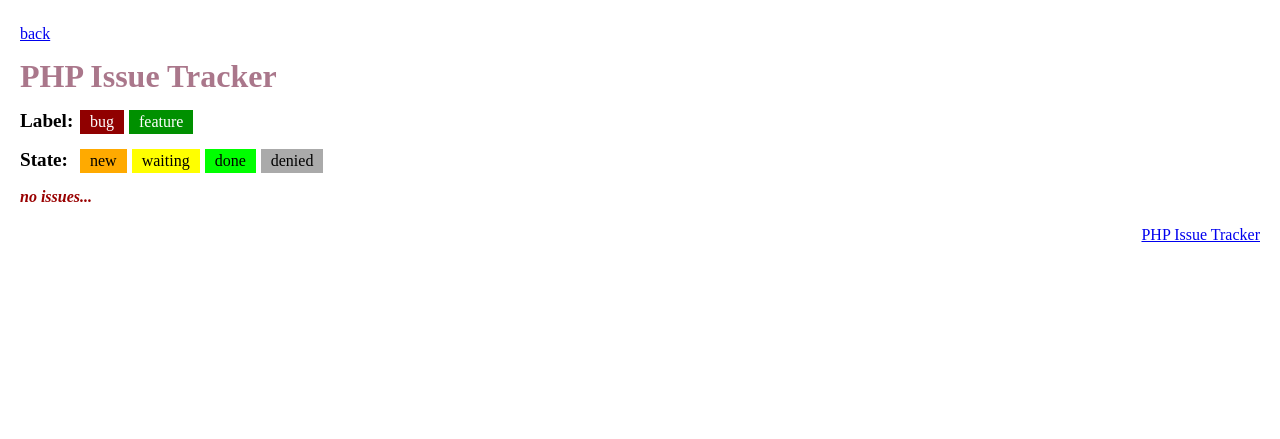
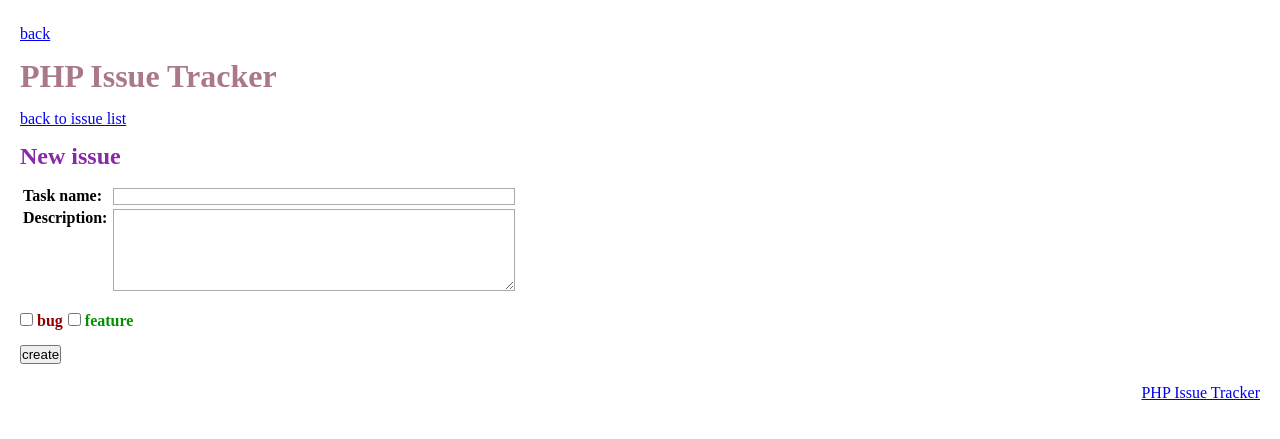
Before and after one commit to VladaHejda/phpIssueTracker, a PHP site: page /phpIssueTracker/app/tracker.php?new in a window 1280 px wide. Shown: the top 439 px of the page. Run offline with PHP 8.4, Linux system fonts and the light colour scheme; data comes from the database, SQL or seed files in the repository; data that the repository does not hold is empty.

Commit message:
issue creation

```diff
--- a/install.sql
+++ b/install.sql
@@ -3,7 +3,9 @@ CREATE TABLE tasks (
 	task VARCHAR(63) NOT NULL,
 	description TEXT NOT NULL,
 	state ENUM('new', 'waiting', 'done', 'denied') NOT NULL DEFAULT 'new',
-	updated TIMESTAMP DEFAULT CURRENT_TIMESTAMP,
+	updated TIMESTAMP DEFAULT CURRENT_TIMESTAMP ON UPDATE CURRENT_TIMESTAMP,
+	created TIMESTAMP DEFAULT CURRENT_TIMESTAMP,
+	creator_ipv4 INT(1) SIGNED NOT NULL,
 	PRIMARY KEY (id),
 	INDEX (task),
 	INDEX (updated)
--- a/src/phpIssueTracker/app/list.php
+++ b/src/phpIssueTracker/app/list.php
@@ -50,11 +50,7 @@ if (!empty($conditions)) {
 	$conditions = sprintf('WHERE %s', $conditions);
 }
 
-$labelsData = $pdo->query('SELECT label, color FROM labels')->fetchAll();
-$labels = array();
-foreach ($labelsData as $label) {
-	$labels[$label->label] = $label;
-}
+$labels = $pdo->query('SELECT label, color FROM labels')->fetchAll();
 
 $query = "SELECT %s FROM tasks
 	LEFT JOIN tasks_labels ON (tasks.id = tasks_labels.task_id)
--- /dev/null
+++ b/src/phpIssueTracker/app/new.php
@@ -0,0 +1,63 @@
+<?php
+
+class FormException extends Exception {}
+
+$labels = $pdo->query('SELECT id, label, color FROM labels')->fetchAll();
+
+$error = false;
+$errorMessage = '';
+
+if (isset($_POST['create'])) {
+
+	try {
+		// bot protection
+		if (!empty($_POST['protect']) || empty($_SERVER['REMOTE_ADDR'])) {
+			header(' ', null, 403);
+			echo 'Forbidden.';
+			exit;
+		}
+
+		// max creation limit prevention
+		$ip = ip2long($_SERVER['REMOTE_ADDR']);
+		$statement = $pdo->prepare('SELECT COUNT(*) FROM tasks WHERE creator_ipv4 = ? AND DATE(created) = DATE(NOW())');
+		$statement->execute(array($ip));
+		$createdToday = $statement->fetchColumn();
+		if ($createdToday >= $maxCreatePerDay) {
+			header(' ', null, 403);
+			echo 'You have created too many issues per today.';
+			exit;
+		}
+
+		$task = trim($_POST['task']);
+		$description = trim($_POST['description']);
+		if (empty($task) || empty($description)) {
+			throw new FormException('Please, fill task name and description.');
+		}
+
+		$pdo->beginTransaction();
+
+		$statement = $pdo->prepare('INSERT INTO tasks SET task = ?, description = ?, creator_ipv4 = ?');
+		$statement->execute(array($task, $description, $ip));
+
+		$taskId = $pdo->query('SELECT LAST_INSERT_ID()')->fetchColumn();
+
+		$queryBits = array();
+		foreach ((array) $_POST['label'] as $labelId) {
+			$queryBits[] = sprintf('(%d, %d)', $taskId, (int) $labelId);
+		}
+
+		if (!empty($queryBits)) {
+			$queryBits = implode(', ', $queryBits);
+			$pdo->query("INSERT INTO tasks_labels (task_id, label_id) VALUES {$queryBits}");
+		}
+
+		$pdo->commit();
+
+		header(sprintf('Location: ?issue=%d', $taskId), null, 303);
+		exit;
+
+	} catch (FormException $e) {
+		$error = true;
+		$errorMessage = $e->getMessage();
+	}
+}
--- a/src/phpIssueTracker/app/tracker.php
+++ b/src/phpIssueTracker/app/tracker.php
@@ -27,6 +27,11 @@ $title = (empty($projectTitle) ? '' : "{$projectTitle} ") . 'PHP Issue Tracker';
 if (!empty($_GET['issue'])) {
 	$view = 'issue';
 	require __DIR__ . '/issue.php';
+
+} elseif (isset($_GET['new'])) {
+	$view = 'new';
+	require __DIR__ . '/new.php';
+
 } else {
 	$view = 'list';
 	require __DIR__ . '/list.php';
--- a/src/phpIssueTracker/config.template.php
+++ b/src/phpIssueTracker/config.template.php
@@ -9,6 +9,7 @@ $login = '';
 $password = '';
 
 $tasksLimit = 20;
+$maxCreatePerDay = 5;
 $template = 'default';
 
 $backLink = '/';
--- a/src/phpIssueTracker/templates/default/issue.php
+++ b/src/phpIssueTracker/templates/default/issue.php
@@ -1,6 +1,8 @@
 <div class="block backlink"><a href="<?php echo linkTo(null, array('issue')); ?>">
 	back to issue list
 </a></div>
+
+<h2 class="block heading">Issue "<?php echo $issue->task; ?>"</h2>
 
 <table class="block issue-detail">
 	<tr>
--- a/src/phpIssueTracker/templates/default/layout.php
+++ b/src/phpIssueTracker/templates/default/layout.php
@@ -10,6 +10,9 @@
 		table td, table th { border: 1px solid #000; padding: 2px 3px; }
 		table th { text-align: left; }
 		h1 a { text-decoration: none; color: #aa778b; }
+		.protect { display: none; }
+		.error { color: #900; }
+		.heading { color: #8929aa; }
 		.block { float: left; clear: left; margin-top: 15px; }
 		.block-prefix { float: left; width: 60px; font-size: 1.2em; }
 		.block-content { float: left; }
@@ -30,6 +33,10 @@
 		.paginator .list .paginator-anchor { display: block; padding: 3px 5px; text-decoration: none;
 			background: #000; color: #fff; }
 		.paginator li.selected .paginator-anchor {  background: #ccc; color: #000; }
+		.issue-new-main th, .issue-new-main td { border: none; }
+		.issue-new-main th { vertical-align: top; }
+		.issue-new-task, .issue-new-description { width: 400px; border: 1px solid #aaa; }
+		.issue-new-description { height: 80px; }
 	</style>
 </head>
 <body>
@@ -58,7 +65,7 @@
 
 <footer>
 	<div class="footer-copyright">
-		<a href="https://github.com/VladaHejda" target="_blank">PHP Issue Tracker</a>
+		<a href="https://github.com/VladaHejda/phpIssueTracker" target="_blank">PHP Issue Tracker</a>
 	</div>
 </footer>
 
--- a/src/phpIssueTracker/templates/default/list.php
+++ b/src/phpIssueTracker/templates/default/list.php
@@ -1,9 +1,15 @@
+<div class="block tasks-manage">
+	<a href="?new">new issue</a>
+</div>
+
+
+<h2 class="block heading">Issue list</h2>
+
 <div class="block">
 	<h2 class="block-prefix">Label:</h2>
 	<ul class="block-content labels-list">
 	<?php foreach ($labels as $label) { ?>
-		<li class="list" style="background: #<?php echo $label->color; ?>;"<?php
-			echo isSelected('label', $label->label) ? ' class="selected"' : '' ;?>>
+		<li class="list<?php echo isSelected('label', $label->label) ? ' selected' : ''; ?>" style="background: #<?php echo $label->color; ?>;">
 			<a href="<?php echo renderListQuery('label', $label->label); ?>">
 				<span><?php echo $label->label; ?></span>
 			</a>
--- /dev/null
+++ b/src/phpIssueTracker/templates/default/new.php
@@ -0,0 +1,43 @@
+<div class="block backlink"><a href="<?php echo linkTo(null, array('new')); ?>">
+	back to issue list
+</a></div>
+
+<h2 class="block heading">New issue</h2>
+
+<form method="post">
+	<table class="block issue-new-main">
+		<tr>
+			<th><label for="task">Task name:</label></th>
+			<td><input type="text" name="task" id="task" class="issue-new-task" required></td>
+		</tr>
+
+		<tr>
+			<th><label for="description">Description:</label></th>
+			<td>
+				<textarea name="description" id="description" class="issue-new-description" required></textarea>
+			</td>
+		</tr>
+	</table>
+
+	<ul class="block tasks-list-labels">
+		<?php foreach ($labels as $label) { ?>
+			<li style="color: #<?php echo $label->color;?>;" class="list label-<?php echo $label->label; ?>">
+				<label>
+					<input type="checkbox" name="label[]" value="<?php echo $label->id; ?>">
+					<?php echo $label->label; ?>
+				</label>
+			</li>
+		<?php } ?>
+	</ul>
+
+	<?php if ($error) { ?>
+	<div class="block error">
+		<p><?php echo $errorMessage; ?></p>
+	</div>
+	<?php } ?>
+
+	<div class="block">
+		<input type="text" name="protect" value="" class="protect">
+		<input type="submit" name="create" value="create">
+	</div>
+</form>
```
